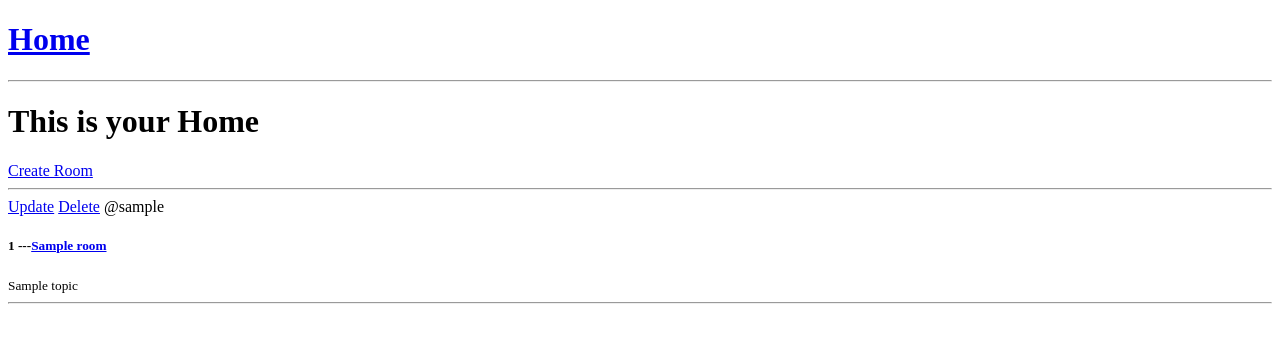
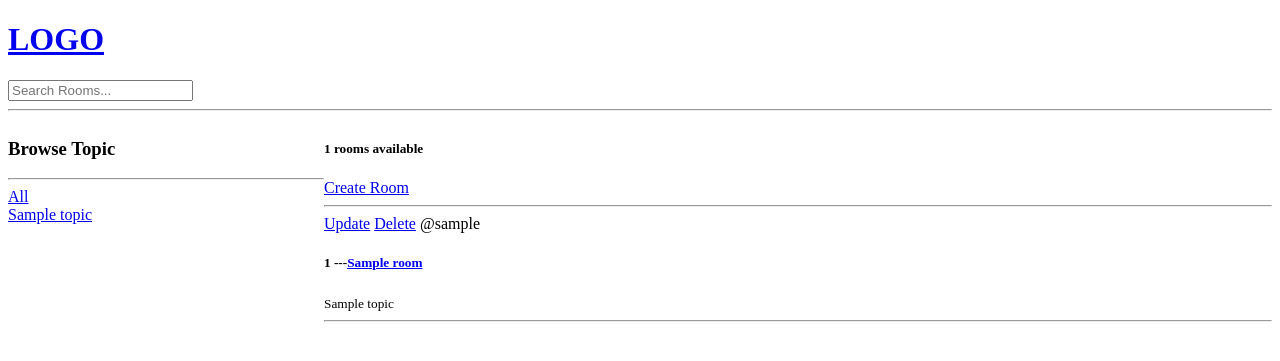
Before and after one commit to anuj8848/StudyBud, a Django app: template studybd/base/templates/base/home.html in a window 1280 px wide. Shown: the top 361 px of the page. Run offline with Django 3.2, Linux system fonts and the light colour scheme; the template is opened without the code that fills it: most values are stand-ins (such as "Sample title", 1, 10 or a date in 2020).

Commit message:
search functionality added based on rooms, room descriptions, room name. We can View total room available

```diff
--- a/studybd/base/models.py
+++ b/studybd/base/models.py
@@ -3,10 +3,10 @@ from django.contrib.auth.models import User
 
 
 class Topic(models.Model):
-    topic=models.CharField(max_length=100)
+    name=models.CharField(max_length=100)
 
     def __str__(self):
-        return self.topic
+        return self.name
 
 # Create your models here.
 class Room(models.Model):
--- a/studybd/base/templates/base/home.html
+++ b/studybd/base/templates/base/home.html
@@ -10,10 +10,35 @@
 
     {% block content %}
 
-    <h1>This is your Home</h1>
+    <style>
+      .home-container {
+        display: grid;
+        grid-template-columns: 1fr 3fr;
+      }
+    </style>
+    <div class="home-container">
+
+      <div>
+        <h3>Browse Topic</h3>
+        <hr>
+
+        <div>
+          <a href="{% url 'home' %}">All</a>
+        </div>
+
+        {% for topic in topics%}
+        <div>
+          <a href="{% url 'home' %}?q={{topic.name}}">{{topic.name}}</a>
+        </div>
+        {% endfor %}
+      </div>
+
 
     <div>
 
+
+  <div>
+    <h5>{{room_count}} rooms available</h5>
       <a href="{% url 'create-room' %}">Create Room</a>
       <hr>
       <div>
@@ -25,10 +50,12 @@
           <h5>
             {{room.id}} ---<a href="{% url 'room' room.id %}">{{room.name}}</a>
           </h5>
-          <small>{{room.topic.topic}}</small>
+          <small>{{room.topic.name}}</small>
           <hr />
         </div>
 
+        </div>
+  </div>
         {% endfor %}
       </div>
     </div>
--- a/studybd/templates/navbar.html
+++ b/studybd/templates/navbar.html
@@ -1,5 +1,10 @@
 <a href="/">
-  <h1>Home</h1>
+  <h1>LOGO</h1>
 </a>
 
+<form method="GET" action="{% url 'home' %}">
+  <input type="text" name="q" placeholder="Search Rooms...">
+
+</form>
+
 <hr />
```
Also changed, not shown: studybd/base/views.py (+16 -3 lines).
